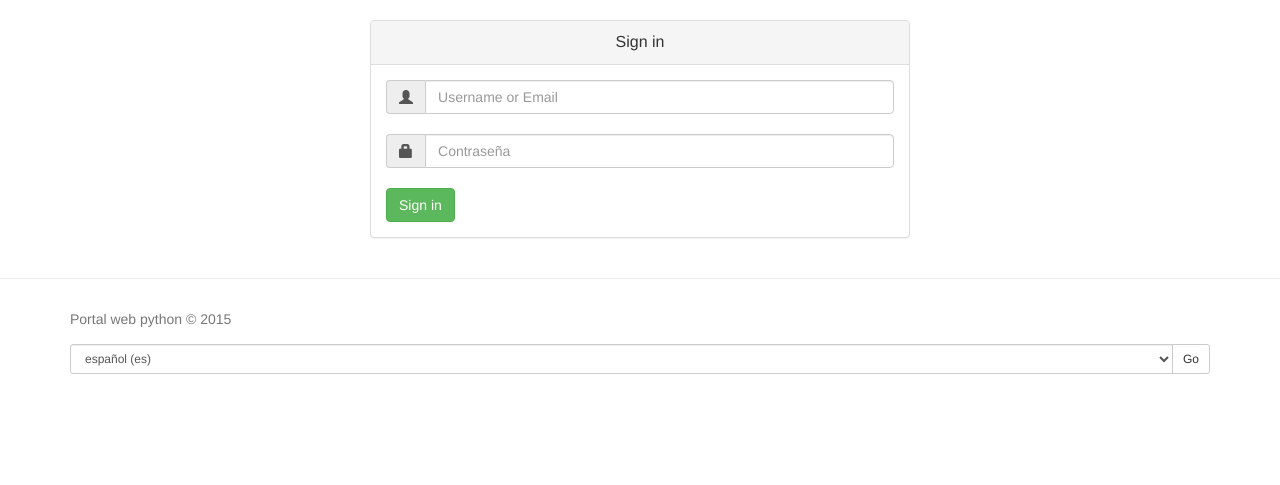
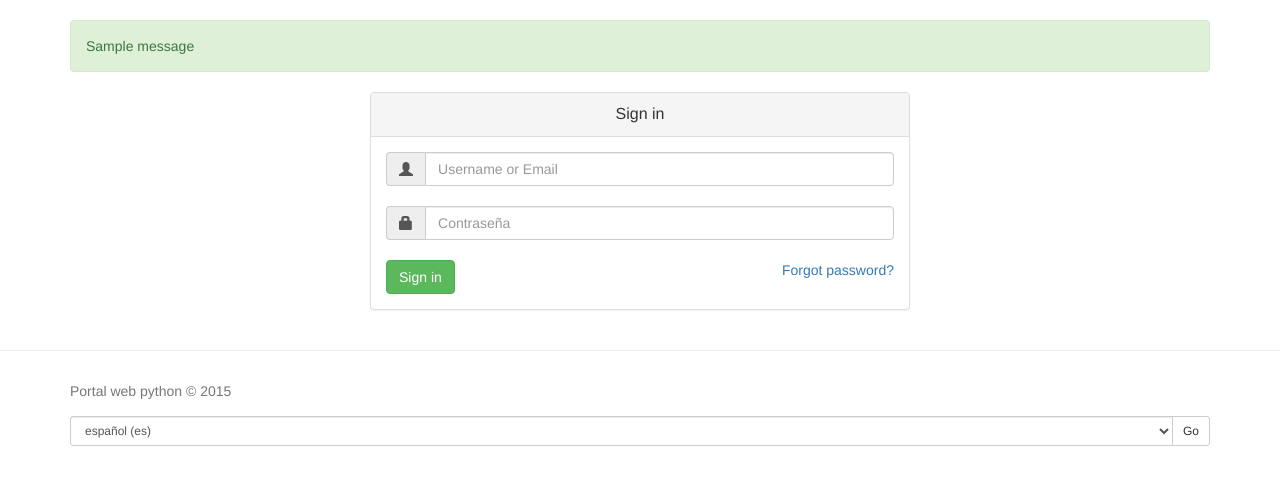
Before and after one commit to walkergitonga/python-web-portal, a Django app: page /login/ in a window 1280 px wide. Shown: the part 52-537 px from the top of the page. Run offline with Django 3.2, Linux system fonts and the light colour scheme; tables that the repository leaves empty hold one stand-in row (values such as "Sample post"); one stand-in notice (Sample message) is shown; some libraries are stand-ins or nearby versions.

Commit message:
Forgot password

```diff
--- a/apps/baseapp/urls.py
+++ b/apps/baseapp/urls.py
@@ -1,12 +1,14 @@
 from django.conf.urls import url
 
 from apps.baseapp.views import (IndexView, LoginView,
-								signout, SignupView)
+								signout, SignupView,
+								ResetPassView)
 
 urlpatterns = [
     # Examples:
-     url(r'^$', IndexView.as_view(), name='index'),
-     url(r'^login/$', LoginView.as_view(), name='login'),
-     url(r'^logout/$', signout, name='logout'),
-     url(r'^join/$', SignupView.as_view(), name='join'),
+    url(r'^$', IndexView.as_view(), name='index'),
+    url(r'^login/$', LoginView.as_view(), name='login'),
+    url(r'^logout/$', signout, name='logout'),
+    url(r'^join/$', SignupView.as_view(), name='join'),
+    url(r'^reset_password/$', ResetPassView.as_view(), name='reset_password'),
 ]
--- a/apps/baseapp/views.py
+++ b/apps/baseapp/views.py
@@ -2,10 +2,11 @@
 
 from django.contrib import messages
 from django.contrib.auth import login, logout
+from django.core.mail import EmailMultiAlternatives
 from django.http import HttpResponseRedirect
 from django.shortcuts import render
 from django.utils.translation import ugettext_lazy as _
-from django.views.generic import TemplateView
+from django.views.generic import TemplateView, View
 from django.views.generic.edit import FormView
 
 from apps.baseapp.forms import FormLogin, FormSignup
@@ -95,3 +96,40 @@ class SignupView(FormView):
 				return self.form_invalid(form, **kwargs)
 		else:
 			return HttpResponseRedirect("/")
+
+class ResetPassView(View):
+
+	def post(self, request, *args, **kwargs):
+
+		if request.POST.has_key('email'):
+
+			#email = request.POST['email']
+
+			'''my_domain = "http://" + request.get_host() + "/"
+
+	        email_main = settings.EMAIL_MAIN
+	        msg = EmailMultiAlternatives(subject="Reset password",
+	                from_email = 'Portal web python <'+email_main+'>',
+	                to= [email])
+
+	        email64 = base64.b64encode(email)
+
+	        #Parametros para el html del email
+	        email_data = {
+	          'email64':email64,
+	          'nombre_destino': nombre_destino,
+	          'my_domain': my_domain,
+	        }
+	        email_data = RequestContext(request, email_data)
+
+	        link = "<a href='/new_password/'>Link</a>"
+	        text_email = "<p>Reset password: Please enter to link: " + link + " </p>"
+
+	        msg.attach_alternative(text_email, "text/html")
+	        msg.send()'''
+
+			messages.success(request, _("Please, check the email"))
+			return HttpResponseRedirect("/login/")
+		else:
+			messages.error(request, _("Form invalid"))
+			return HttpResponseRedirect("/login/")
--- a/portal/settings.py
+++ b/portal/settings.py
@@ -130,6 +130,8 @@ TEMPLATE_CONTEXT_PROCESSORS = TCP + (
 USE_I18N = True
 USE_L10N = True
 
+EMAIL_MAIN = "martinpeveri@gmail.com"
+
 '''Time Zone'''
 
 TIME_ZONE = 'America/Buenos_Aires'
--- a/templates/baseapp/login.html
+++ b/templates/baseapp/login.html
@@ -5,6 +5,14 @@
 {% block content %}
 
 	<div class="container">
+
+	    {% for message in messages %}
+			{% if message.tags != "error" %}
+				<div class="alert alert-success" role="alert">{{ message }}</div>
+			{% else %}
+				<div class="alert alert-danger" role="alert">{{ message }}</div>
+			{% endif %}
+		{% endfor %}
 
 		<div id="loginbox" class="mainbox col-md-6 col-md-offset-3 col-sm-6 col-sm-offset-3">
 			<div class="panel panel-default" >
@@ -39,12 +47,41 @@
 				            {% endif %}
 				        {% endfor %}
 				        {{ messages.errors }}
-				        <button type="submit" class="btn btn-success">{% trans "Sign in" %}</button>
+				        <div style="float: left">
+				        	<button type="submit" class="btn btn-success">{% trans "Sign in" %}</button>
+				        </div>
+				        <div style="float: right">
+				        	<a href="#" data-toggle="modal" data-target="#ModalRecover">{% trans "Forgot password?" %}</a>
+				        </div>
 					</form>
+
 	            </div>
 	        </div>
     	</div>
 
+    	<div class="modal fade" id="ModalRecover" tabindex="-1" role="dialog" aria-labelledby="myModalLabel" aria-hidden="true">
+		  <div class="modal-dialog">
+		    <div class="modal-content">
+		      <div class="modal-header">
+		        <a href="#" data-dismiss="modal" aria-hidden="true" class="close">×</a>
+		        <h4 class="modal-title">{% trans "Forgot password" %}</h4>
+		      </div>
+		      <div class="modal-body">
+
+		        	<form class="form-horizontal" action="/reset_password/" method="POST">{% csrf_token%}
+		        		<input type="text" name="email" class="form-control" placeholder="{% trans "Email" %}" />
+		        		<br>
+		        		<button type="submit" class="btn btn-success">{% trans "Submit" %}</button>
+		        	</form>
+
+		      </div>
+		      <div class="modal-footer">
+		        <center><p>Portal web python</p></center>
+		      </div>
+		    </div>
+		  </div>
+		</div>
+
 	</div>
 
 {% endblock %}
```
